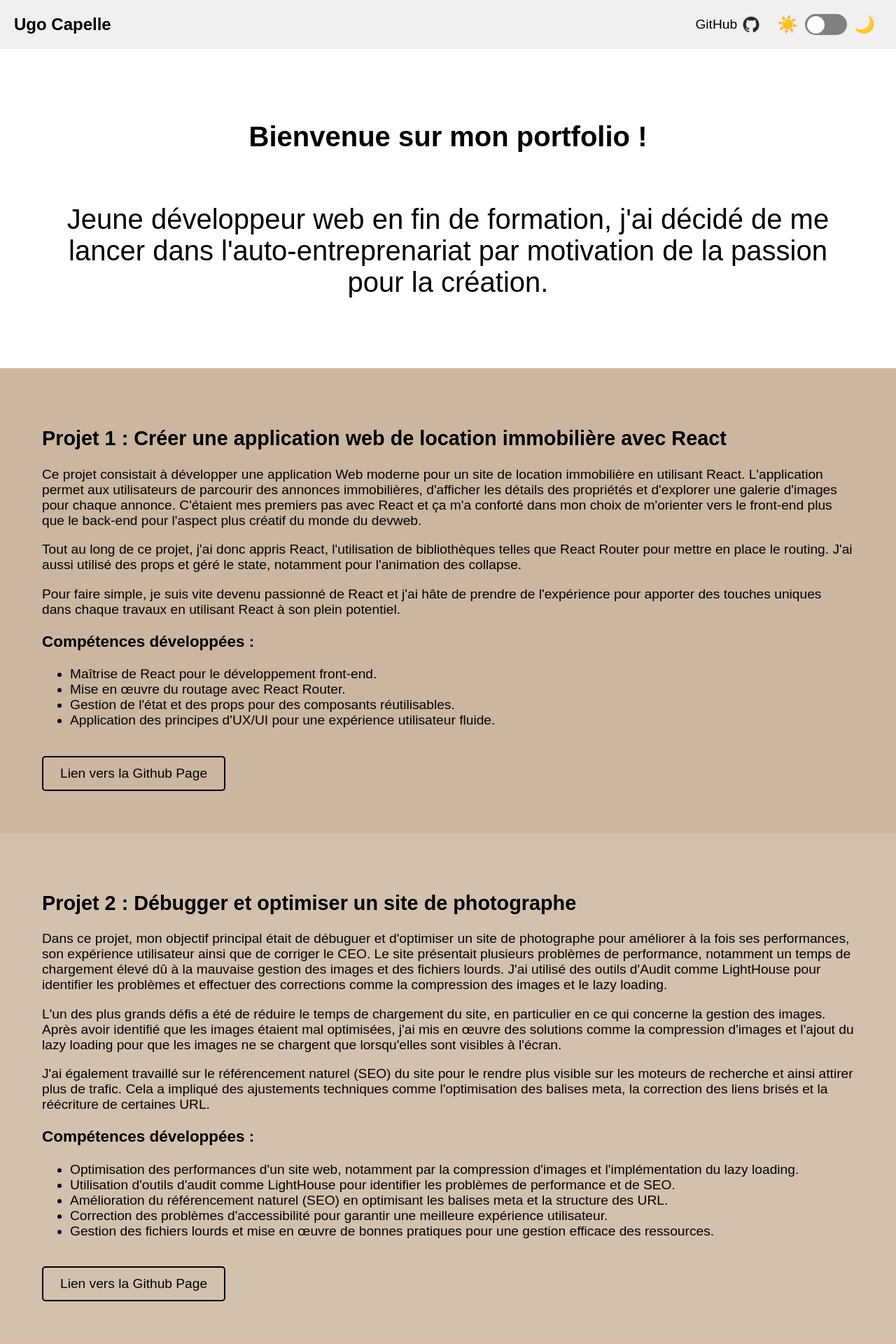
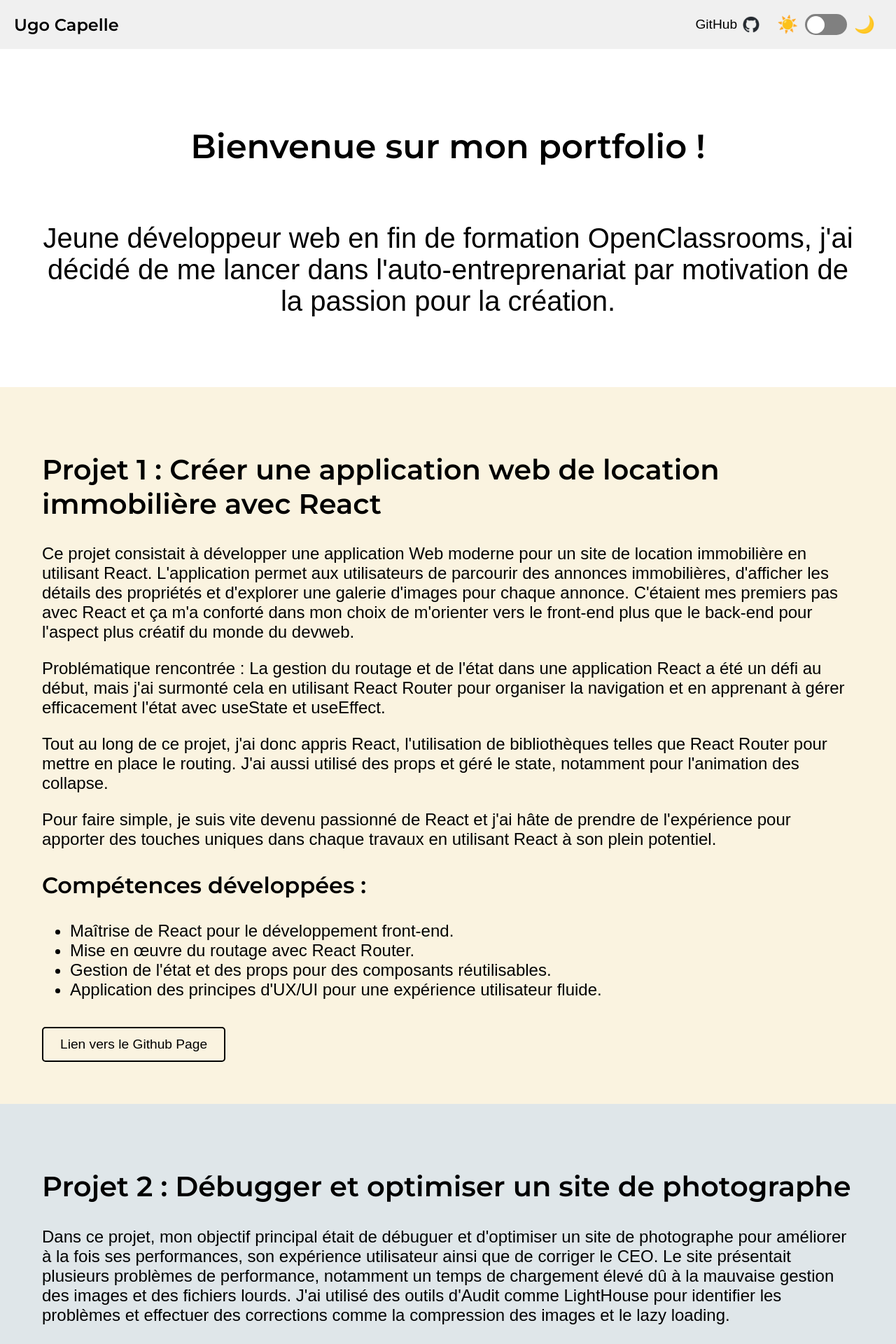
Before and after one commit to UgoCapelle/P8_Portfolio, a React (Create React App) app: page /portfolio in a window 1280 px wide. Shown: the top 1920 px of the page at 70% size. Built offline with nearby package versions, Linux system fonts and the light colour scheme.

Commit message:
finalisation du projet pour déploiement

```diff
--- a/src/components/Footer.jsx
+++ b/src/components/Footer.jsx
@@ -1,4 +1,5 @@
 import React, { useState } from "react";
+import emailjs from "emailjs-com";
 import "../styles/Footer.css";
 
 function Footer({ isDarkMode }) {
@@ -21,9 +22,29 @@ function Footer({ isDarkMode }) {
     }
 
     setError("");
-    alert("Formulaire envoyé !");
-    setEmail("");
-    setMessage("");
+
+    const templateParams = {
+      from_email: email,
+      message: message,
+    };
+
+    emailjs
+      .send(
+        "service_aqlb7ro",
+        "template_ud3ycaq",
+        templateParams,
+        "SXEn56lk8YRwliC-0"
+      )
+      .then(
+        (result) => {
+          alert("Message envoyé avec succès !");
+          setEmail("");
+          setMessage("");
+        },
+        (error) => {
+          setError("Une erreur est survenue lors de l'envoi de l'email.");
+        }
+      );
   };
 
   return (
--- a/src/pages/Portfolio.jsx
+++ b/src/pages/Portfolio.jsx
@@ -19,7 +19,7 @@ function Portfolio({ isDarkMode, toggleDarkMode }) {
       <main className="content">
         <section className="intro-section">
           <h2>Bienvenue sur mon portfolio !</h2>
-          <p>Jeune développeur web en fin de formation, j'ai décidé de me lancer dans l'auto-entreprenariat par motivation de la passion pour la création.</p>
+          <p>Jeune développeur web en fin de formation OpenClassrooms, j'ai décidé de me lancer dans l'auto-entreprenariat par motivation de la passion pour la création.</p>
         </section>
         <section className="project-section bg-color-1">
           <h2>Projet 1 : Créer une application web de location immobilière avec React</h2>
@@ -31,6 +31,10 @@ function Portfolio({ isDarkMode, toggleDarkMode }) {
             d'images pour chaque annonce. C'étaient mes premiers pas avec React
             et ça m'a conforté dans mon choix de m'orienter vers le front-end
             plus que le back-end pour l'aspect plus créatif du monde du devweb.
+          </p>
+          <p>
+            Problématique rencontrée :
+            La gestion du routage et de l'état dans une application React a été un défi au début, mais j'ai surmonté cela en utilisant React Router pour organiser la navigation et en apprenant à gérer efficacement l'état avec useState et useEffect.
           </p>
           <p>
             Tout au long de ce projet, j'ai donc appris React, l'utilisation de
@@ -59,7 +63,7 @@ function Portfolio({ isDarkMode, toggleDarkMode }) {
             className="project-link-button"
             onClick={() => window.open('https://ugocapelle.github.io/P5_React_OC/', '_blank', 'noopener,noreferrer')}
           >
-            Lien vers la Github Page
+            Lien vers le Github Page
           </button>
         </section>
         <section className="project-section bg-color-2">
@@ -85,7 +89,7 @@ function Portfolio({ isDarkMode, toggleDarkMode }) {
             className="project-link-button"
             onClick={() => window.open('https://ugocapelle.github.io/P4.OC.Nina.Carducci/', '_blank', 'noopener,noreferrer')}
           >
-            Lien vers la Github Page
+            Lien vers le Github Page
           </button>
         </section>
         <section className="project-section bg-color-3">
--- a/src/styles/Footer.css
+++ b/src/styles/Footer.css
@@ -30,7 +30,7 @@
   }
 
   .form-title {
-    font-size: 1.5rem;
+    font-size: 3rem;
     text-align: center;
     margin-bottom: 10px;
   }
@@ -52,6 +52,7 @@
     background: rgba(255, 255, 255, 0.9);
     box-shadow: inset 0 0 5px rgba(0, 0, 0, 0.1);
     transition: background-color 0.3s ease, color 0.3s ease;
+    resize: none;
   }
 
   .form-input:focus,
--- a/src/styles/Portfolio.css
+++ b/src/styles/Portfolio.css
@@ -1,3 +1,11 @@
+body {
+  font-family: 'Roboto', sans-serif;
+}
+
+h1, h2, h3, .intro-section h2, .project-section h2 {
+  font-family: 'Montserrat', sans-serif;
+}
+
 .portfolio {
   min-height: 100vh;
   transition: background-color 0.5s ease, color 0.5s ease;
@@ -27,22 +35,41 @@
   text-align: center;
 }
 
-.intro-section h2,
+.intro-section h2{
+  transition: none;
+  font-size: 3rem;
+}
+
 .intro-section p {
-  transition: none;
   font-size: 2.5rem;
 }
 
+.project-section h2 {
+  font-size: 2.5rem;
+}
+
+.project-section p {
+  font-size: 1.5rem;
+}
+
+.project-section h3 {
+  font-size: 2rem;
+}
+
+.project-section ul li {
+  font-size: 1.5rem;
+}
+
 .bg-color-1 {
-  background-color: #cbb6a1;
+  background-color: #faf3e0;
 }
 
 .bg-color-2 {
-  background-color: #d3c1af;
+  background-color: #dfe6e9;
 }
 
 .bg-color-3 {
-  background-color: #f9afae;
+  background-color: #f0f0f0;
   display: flex;
   flex-direction: column;
   justify-content: center;
--- a/src/styles/index.css
+++ b/src/styles/index.css
@@ -1,3 +1,6 @@
+@import url('https://fonts.googleapis.com/css2?family=Montserrat:wght@400;500;600&family=Roboto:wght@400;500&display=swap');
+
+
 body {
   margin: 0;
   font-family: Arial, sans-serif;
--- a/src/styles/toggle.css
+++ b/src/styles/toggle.css
@@ -36,3 +36,26 @@
 .toggle.active .slider {
   left: 32.5px;
 }
+
+@media (max-width: 400px) {
+  .icon {
+    font-size: 1rem;   /* Taille encore plus petite pour les icônes */
+    margin: 0 3px;     /* Réduit l'espacement entre les icônes */
+  }
+
+  .toggle {
+    width: 40px;       /* Réduit encore la largeur du toggle */
+    height: 20px;      /* Réduit encore la hauteur du toggle */
+  }
+
+  .slider {
+    width: 15px;       /* Réduit la taille du slider */
+    height: 15px;      /* Réduit la taille du slider */
+    top: 2.5px;        /* Garde la position du slider centré */
+    left: 2.5px;       /* Ajuste la position du slider */
+  }
+
+  .toggle.active .slider {
+    left: 22.5px;      /* Ajuste la position du slider dans l'état actif */
+  }
+}
```
Also changed, not shown: package.json (+7 -2 lines), src/AnimatedRoutes.js (added, +30 -0 lines), 1 other file (tests, documents, lock files or other folders).
